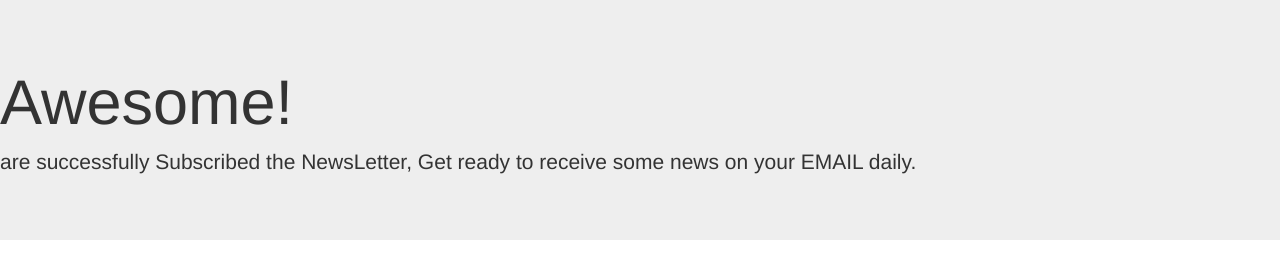
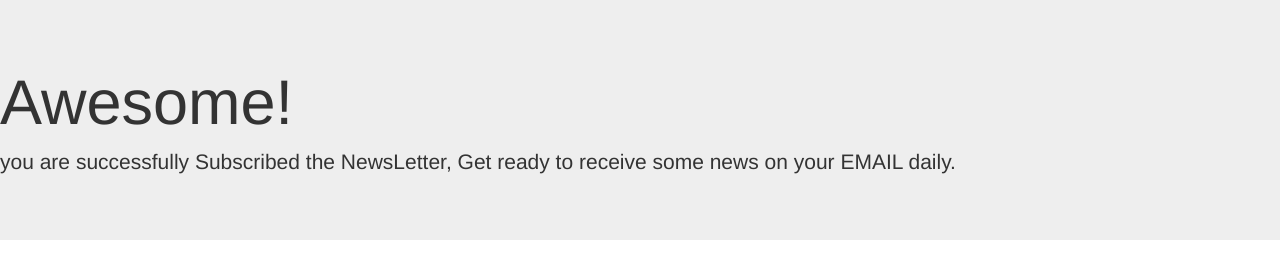
Before and after one commit to tapishsharma/NewsLetter-SignUp, a website: page success.html in a window 1280 px wide. Drawn offline with nearby package versions, Linux system fonts and the light colour scheme.

Commit message:
FInal Project

```diff
--- a/success.html
+++ b/success.html
@@ -9,7 +9,7 @@
   <body>
     <div class="jumbotron">
   <h1 class="display-4">Awesome!</h1>
-  <p class="lead">are successfully Subscribed the NewsLetter, Get ready to receive some news on your EMAIL daily.</p>
+  <p class="lead">you are successfully Subscribed the NewsLetter, Get ready to receive some news on your EMAIL daily.</p>
 </div>
   </body>
 </html>
```
